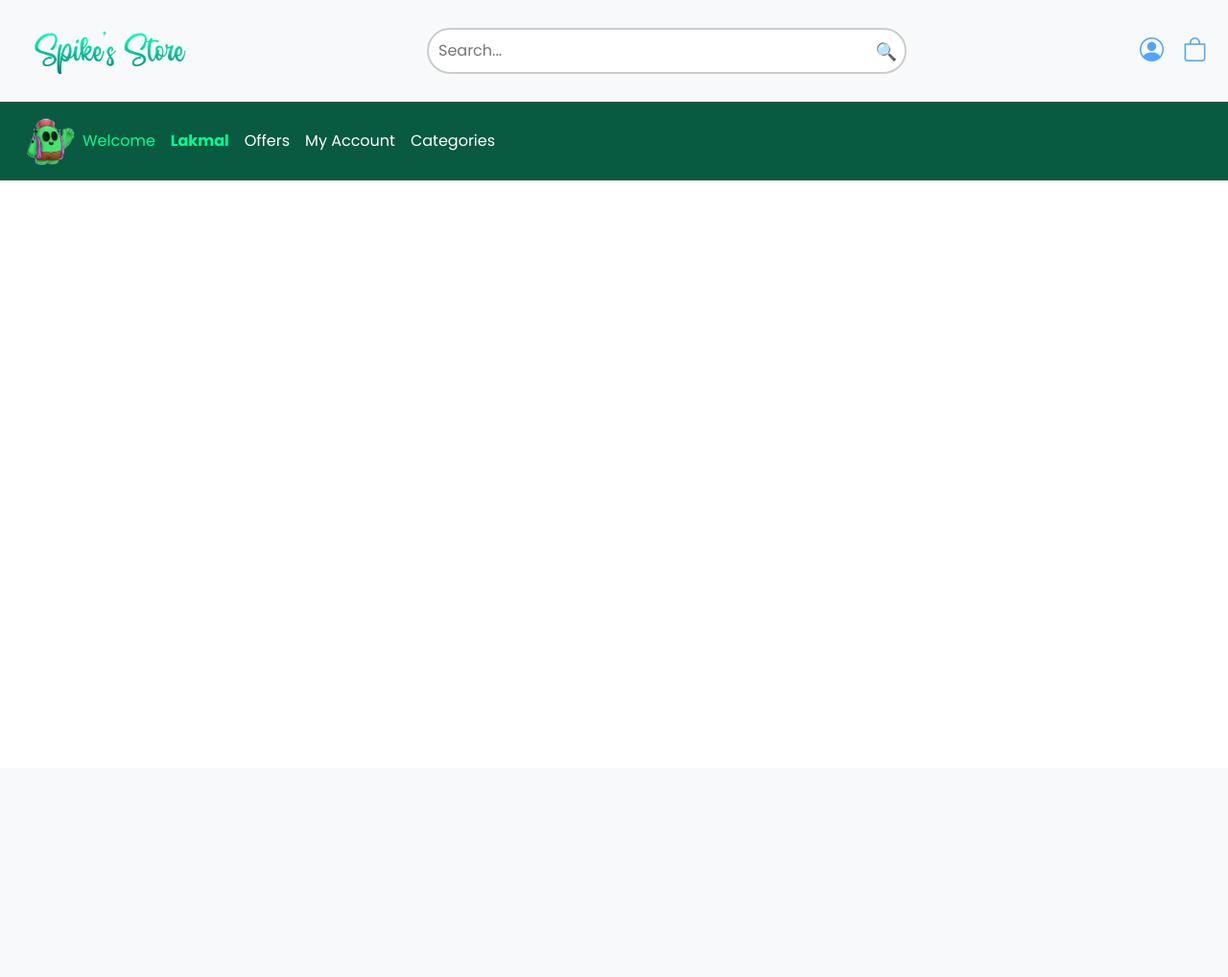
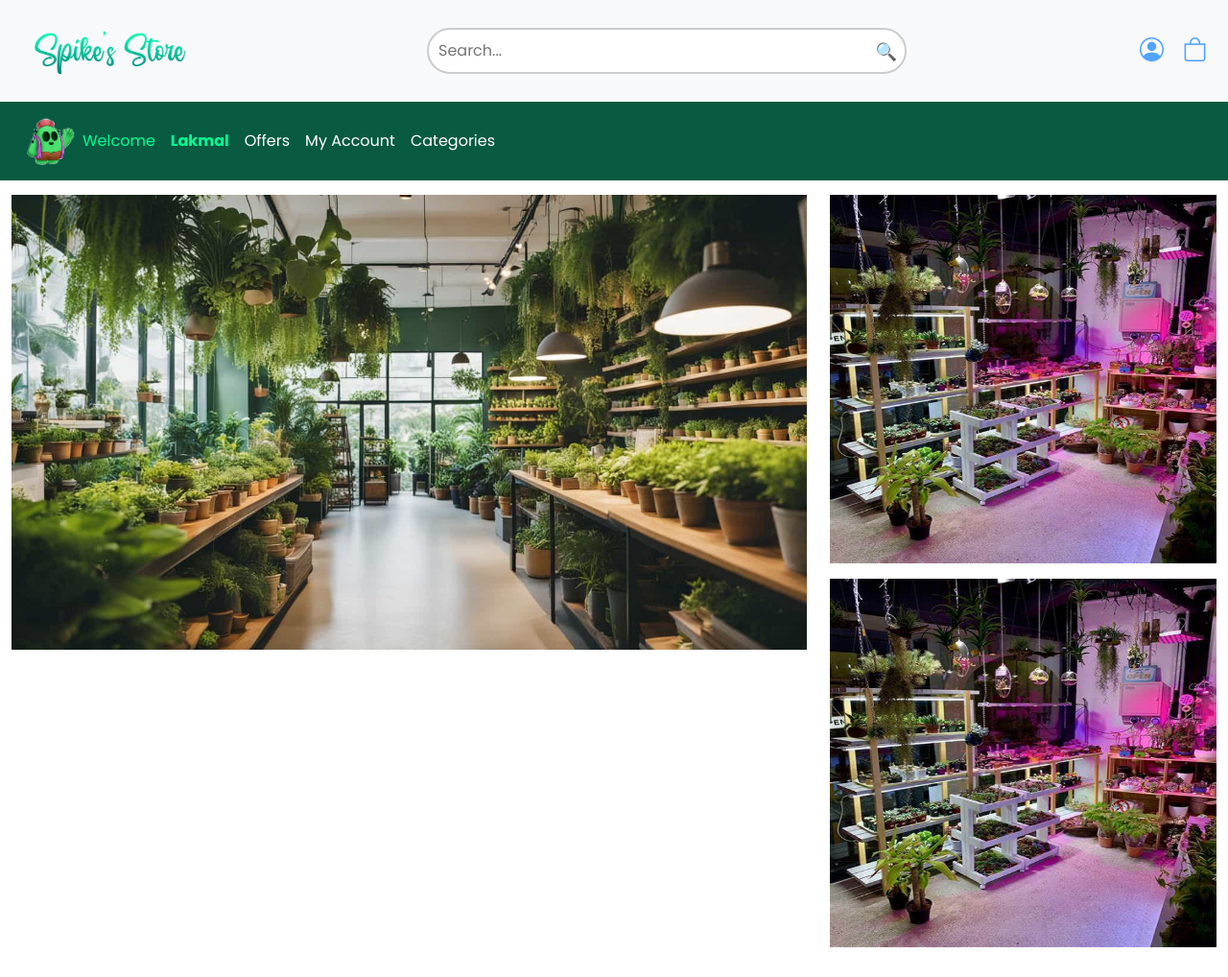
Before and after one commit to Avishka14/spike-store-web, a PHP site: page /home.php in a window 1280 px wide. Shown: the whole page at 96% size. Before the commit the page ends 188 px from the top, so only its background shows below. Run offline with PHP 8.4, Linux system fonts and the light colour scheme.

Commit message:
forth-commit

```diff
--- a/header.php
+++ b/header.php
@@ -14,7 +14,7 @@
 
 <body>
 
-    <div class="col-12 header-container fixed-top">
+    <div class="col-12 header-container ">
 
         <nav class="navbar navbar-expand-lg bg-body-tertiary ">
             <div class="container-fluid top-header">
--- a/home.php
+++ b/home.php
@@ -18,19 +18,43 @@
 
     <!-- header -->
     <?php
-     include "header.php";
-     ?>
+    include "header.php";
+    ?>
     <!-- header -->
 
-<div class="col-12 container fluid">
-    <div class="row">
+    <div class="col-12 container-fluid">
+        <div class="row">
+
+
+            <!-- main banner -->
+            <div class="col-lg-8 col-md-12 col-sm-12 main-banner-container">
+                <div class="row">
+
+                        <img  class="main-banner-img-container" src="img/banners/Plant-Shop-Singapore-Your-One-Stop-Destination-for-Indoor-and-Outdoor-Plants.jpg" alt="">
+
+
+                </div>
+            </div>
+            <!-- main banner -->
+
+             <!-- second banner -->
+              <div class="col-lg-4 col-md-12 col-sm-12 second-banner-container">
+                <div class="row">
+                   <img src="img/banners/2.jpg" style="height: 400px;" class="pb-3">
+                   <img src="img/banners/2.jpg" style="height: 400px;" class="pb-3">
+                </div>
+
+              </div>
+             <!-- second banner -->
 
 
 
 
 
+
+
+        </div>
     </div>
-</div>
 
     <script src="https://cdn.jsdelivr.net/npm/bootstrap@5.3.3/dist/js/bootstrap.bundle.min.js" integrity="sha384-YvpcrYf0tY3lHB60NNkmXc5s9fDVZLESaAA55NDzOxhy9GkcIdslK1eN7N6jIeHz" crossorigin="anonymous"></script>
     <script src="script.js"></script>
--- a/style.css
+++ b/style.css
@@ -337,3 +337,12 @@
       padding: 15px;
       width: 50vw;
    }
+
+.main-banner-img-container{
+   padding: 15px;
+
+}
+
+.second-banner-container{
+   padding: 15px;
+}
```
Also changed, not shown: img/banners/2.jpg (added), img/banners/Plant-Shop-Singapore-Your-One-Stop-Destination-for-Indoor-and-Outdoor-Plants.jpg (added).
